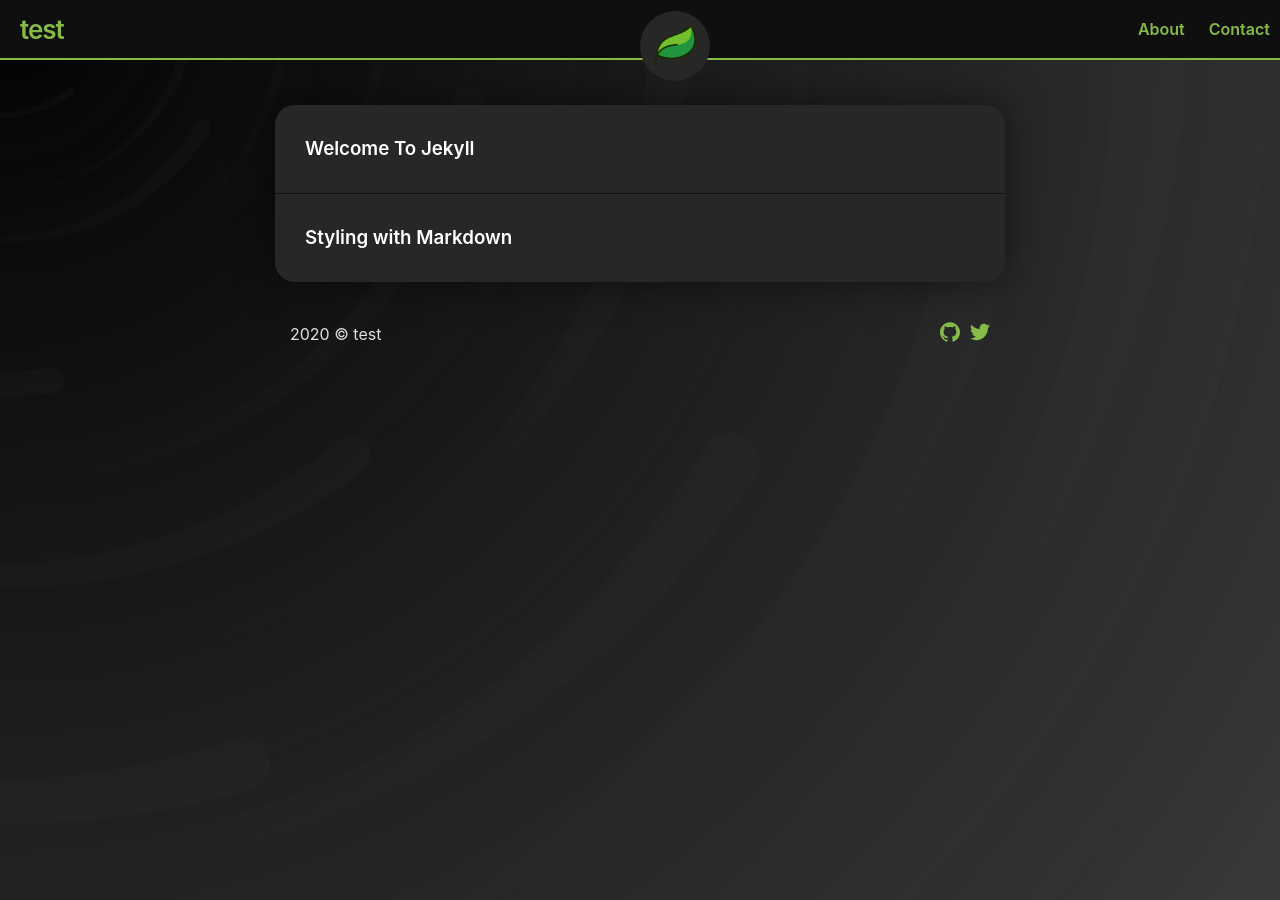
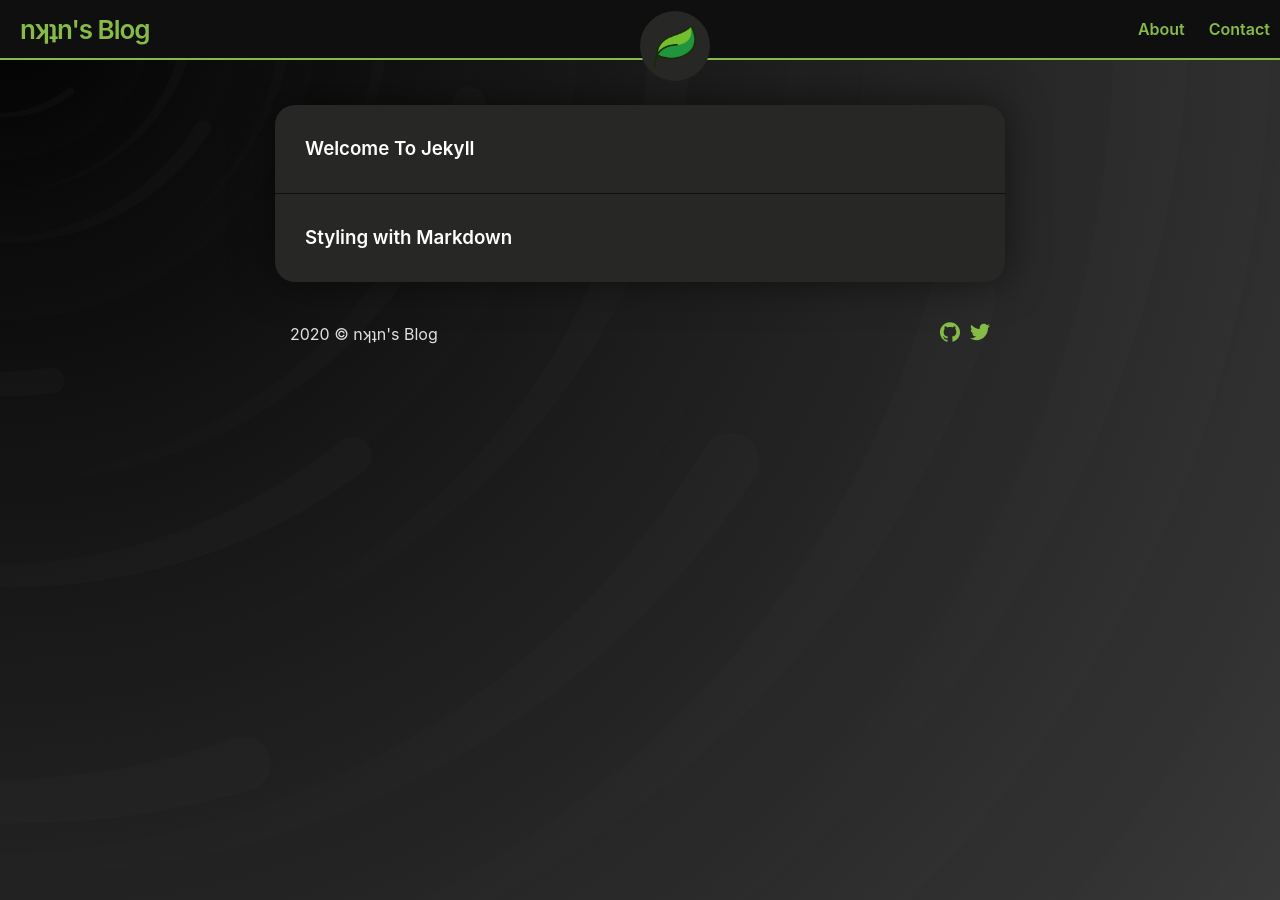
Before and after one commit to Rhotav/rhotav.github.io, a Jekyll site: the page built from index.md, in a window 1280 px wide. Built offline with Jekyll 4.4.1, drawn with Linux system fonts in a browser that asks for light colours.

Commit message:
Update _config.yml

```diff
--- a/_config.yml
+++ b/_config.yml
@@ -1,4 +1,4 @@
-title: "test"
+title: "nʞʇn's Blog"
 iconURL: assets/default-icon.png
 theme: jekyll-theme-leaf
 
@@ -14,5 +14,5 @@ plugins:
  - jekyll-seo-tag
 
 ### comments & analytics
-hyvor_talk_website_id: 14
+hyvor_talk_website_id: 654
 google_analytics: UA-NNNNNNNN-N
```
